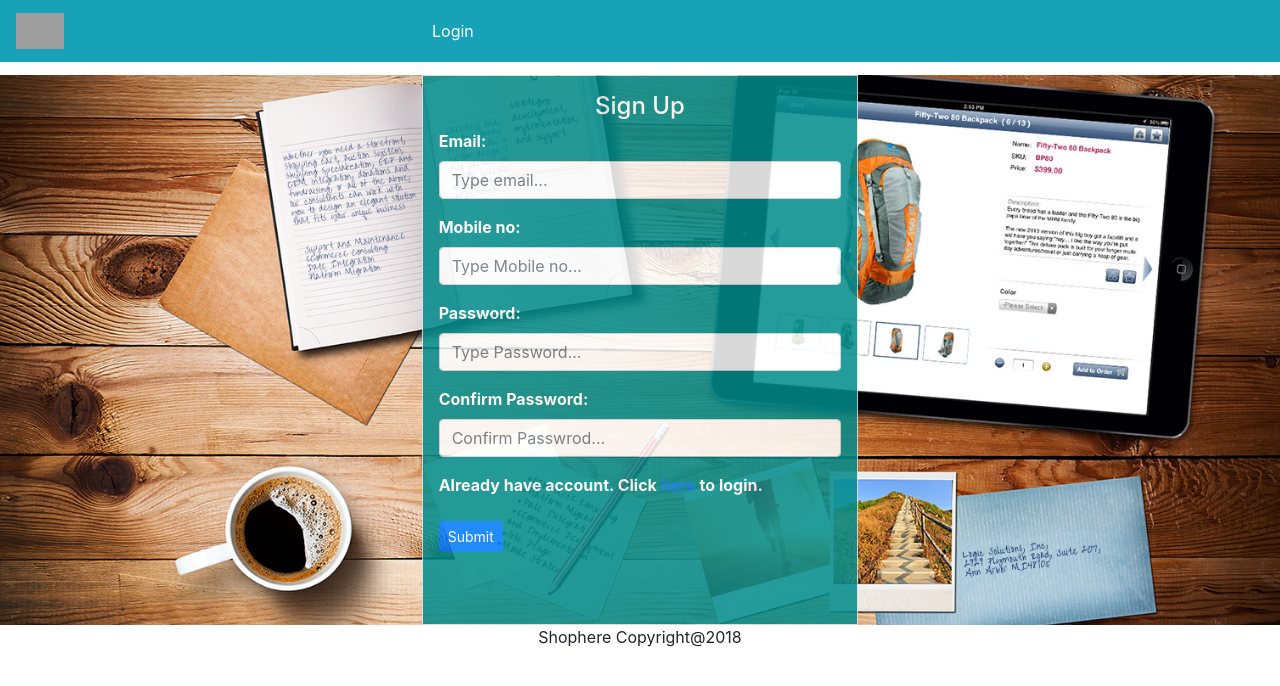
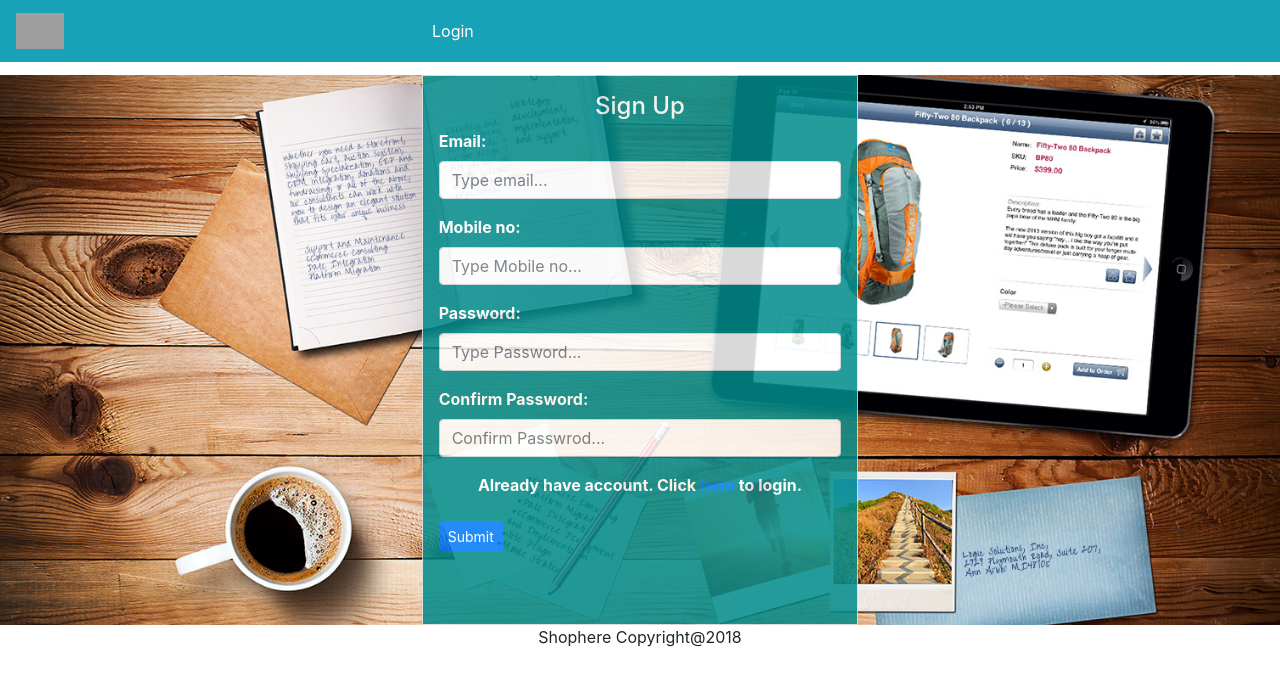
Before and after one commit to rishabh0504/ecommerce, a React (Create React App) app in the folder shophere-ui/: page /signup in a window 1280 px wide. Shown: the top 686 px of the page. Built offline with nearby package versions, Linux system fonts and the light colour scheme; grey boxes are pictures that could not be loaded.

Commit message:
[Rishabh] Added signup functionality completely.

```diff
--- a/shophere-ui/src/Modules/UserManagement/components/Signup.js
+++ b/shophere-ui/src/Modules/UserManagement/components/Signup.js
@@ -3,7 +3,10 @@ import { Link } from "react-router-dom";
 import { connect } from "react-redux";
 import PropTypes from "prop-types";
 import { bindActionCreators } from "redux";
-import { register ,resetSignupState} from "../actions/UserManagementActionCreator";
+import {
+  register,
+  resetSignupState
+} from "../actions/UserManagementActionCreator";
 
 class Signup extends Component {
   constructor(props) {
@@ -70,9 +73,12 @@ class Signup extends Component {
     }
   };
 
-  componentDidMount(){
-    if(this.props.signupUser.signupUser.successMessage!=="" && this.props.signupUser.signupUser.successMessage!==""){
-       this.props.resetSignupState();
+  componentDidMount() {
+    if (
+      this.props.signupUser.signupUser.successMessage !== "" &&
+      this.props.signupUser.signupUser.successMessage !== ""
+    ) {
+      this.props.resetSignupState();
     }
   }
 
@@ -93,10 +99,14 @@ class Signup extends Component {
         <div className="col-sm-4 media border p-3 media-signup">
           <div className="media-body">
             <h4 className="text-center form-color">Sign Up</h4>
-            <h5 className="form-color text-center"><strong>{error}</strong></h5>
-            <h5 className="form-color text-center"><strong>{success}</strong></h5>
-            <form action="" style={style}>
-              <div className="form-group">
+            <h5 className="form-color text-center">
+              <strong>{error}</strong>
+            </h5>
+            <h5 className="form-color text-center">
+              <strong>{success}</strong>
+            </h5>
+            <form action="">
+              <div className="form-group" style={style}>
                 <label className="form-color">
                   <strong>Email: </strong>
                 </label>
@@ -106,11 +116,11 @@ class Signup extends Component {
                   value={this.state.email}
                   className="form-control"
                   onChange={this.inputHandler}
-                  placeholder='Type email...'
+                  placeholder="Type email..."
                 />
                 <p className="text-danger">{this.state.emailError}</p>
               </div>
-              <div className="form-group">
+              <div className="form-group" style={style}>
                 <label className="form-color">
                   <strong>Mobile no:</strong>
                 </label>
@@ -120,11 +130,11 @@ class Signup extends Component {
                   value={this.state.mobileNo}
                   className="form-control"
                   onChange={this.inputHandler}
-                  placeholder='Type Mobile no...'
+                  placeholder="Type Mobile no..."
                 />
                 <p className="text-danger">{this.state.mobileNoError}</p>
               </div>
-              <div className="form-group">
+              <div className="form-group" style={style}>
                 <label className="form-color">
                   <strong>Password:</strong>
                 </label>
@@ -134,11 +144,11 @@ class Signup extends Component {
                   value={this.state.password}
                   className="form-control"
                   onChange={this.inputHandler}
-                  placeholder='Type Password...'
+                  placeholder="Type Password..."
                 />
                 <p className="text-danger">{this.state.passwordError}</p>
               </div>
-              <div className="form-group">
+              <div className="form-group" style={style}>
                 <label className="form-color">
                   <strong>Confirm Password:</strong>
                 </label>
@@ -148,14 +158,16 @@ class Signup extends Component {
                   value={this.state.confirmPassword}
                   className="form-control"
                   onChange={this.inputHandler}
-                  placeholder='Confirm Passwrod...'
+                  placeholder="Confirm Passwrod..."
                 />
                 <p className="text-danger">{this.state.confirmPasswordError}</p>
               </div>
-              <div className="form-group">
-                <label className="form-color">
-                  <strong>Already have account. Click <Link to={"/"}> here </Link> to
-                  login.</strong>
+              <div className="form-group div-text-center">
+                <label className="form-color ">
+                  <strong>
+                    Already have account. Click <Link to={"/"}> here </Link> to
+                    login.
+                  </strong>
                 </label>
               </div>
 
@@ -163,6 +175,7 @@ class Signup extends Component {
                 type="button"
                 className="btn btn-primary btn-sm"
                 onClick={this.signup}
+                style={style}
               >
                 Submit
               </button>
@@ -177,7 +190,7 @@ class Signup extends Component {
 
 Signup.propTypes = {
   signupUser: PropTypes.object.isRequired,
-  resetSignupState : PropTypes.func.isRequired,
+  resetSignupState: PropTypes.func.isRequired,
   register: PropTypes.func.isRequired
 };
 
@@ -188,7 +201,7 @@ const mapStateToProps = state => {
 };
 
 const mapDispatchToProps = dispatch => {
-  return bindActionCreators({ register,resetSignupState }, dispatch);
+  return bindActionCreators({ register, resetSignupState }, dispatch);
 };
 
 export default connect(
--- a/shophere-ui/src/index.css
+++ b/shophere-ui/src/index.css
@@ -19,3 +19,6 @@ body {
 .form-color{
 	color:white;
 }
+.div-text-center{
+	text-align: center;
+}
```
Also changed, not shown: 2 other files (tests, documents, lock files or other folders).
